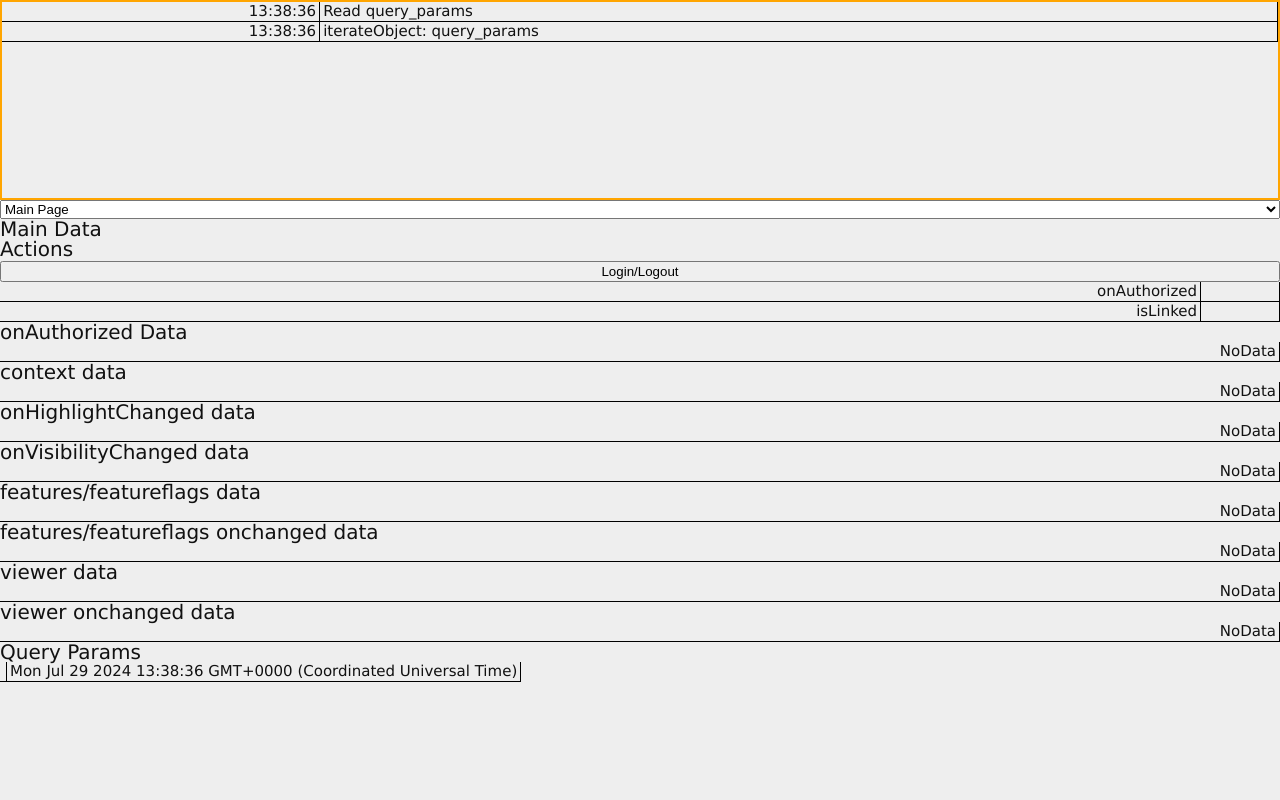
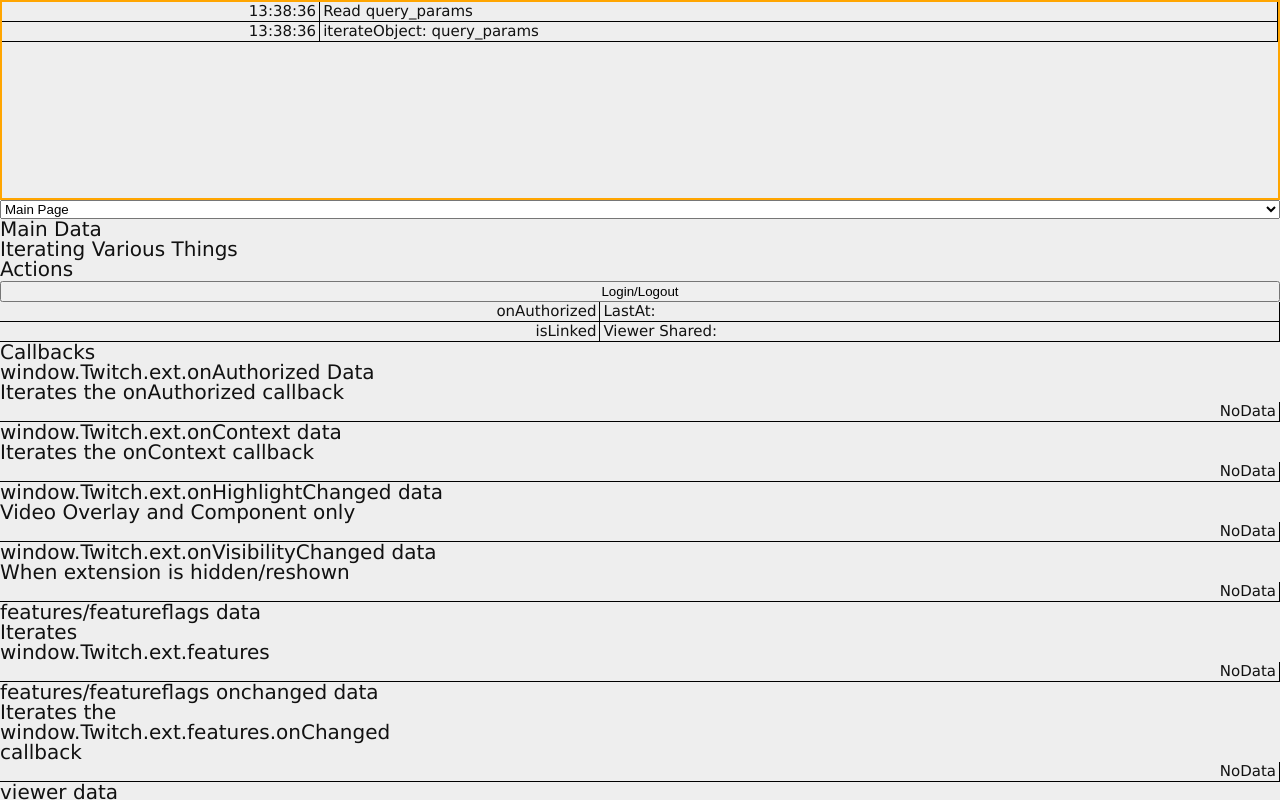
Before and after one commit to BarryCarlyon/twitch_extension_debug, a plain HTML site: page extension/panel/index.html in a window 1280 px wide. Drawn offline with Linux system fonts and the light colour scheme; a script that the page names is missing.

Commit message:
adding more wordings and notes

```diff
--- a/extension/panel/index.html
+++ b/extension/panel/index.html
@@ -28,37 +28,50 @@
             <div id="main_page" class="page active">
                 <h2>Main Data</h2>
 
+                <p>Iterating Various Things</p>
+
                 <div id="buttons">
                     <p>Actions</p>
-                    <button id="share">Login/Logout</button>
+                    <button title="window.Twitch.ext.actions.requestIdShare" id="share">Login/Logout</button>
                 </div>
 
                 <table>
-                    <tr><td>onAuthorized</td><td id="onAuthorized"></td></tr>
-                    <tr><td>isLinked</td><td id="isLinked"></td></tr>
+                    <tr><td>onAuthorized</td><td>LastAt: <span id="onAuthorized"></span></td></tr>
+                    <tr><td>isLinked</td><td>Viewer Shared: <span id="isLinked"></span></td></tr>
                 </table>
 
-                <p>onAuthorized Data</p>
+                <h2>Callbacks</h2>
+
+                <p>window.Twitch.ext.onAuthorized Data</p>
+                <p>Iterates the onAuthorized callback</p>
                 <table id="onAuthorizedData"><tr><td>NoData</td></tr></table>
-                <p>context data</p>
-                <table id="context"><tr><td>NoData</td></tr></table>
+                <p>window.Twitch.ext.onContext data</p>
+                <p>Iterates the onContext callback</p>
+                <table id="onContext"><tr><td>NoData</td></tr></table>
 
-                <p>onHighlightChanged data</p>
+                <p>window.Twitch.ext.onHighlightChanged data</p>
+                <p>Video Overlay and Component only</p>
                 <table id="onHighlightChanged"><tr><td>NoData</td></tr></table>
-                <p>onVisibilityChanged data</p>
+                <p>window.Twitch.ext.onVisibilityChanged data</p>
+                <p>When extension is hidden/reshown</p>
                 <table id="onVisibilityChanged"><tr><td>NoData</td></tr></table>
 
                 <p>features/featureflags data</p>
+                <p>Iterates <pre>window.Twitch.ext.features</pre></p>
                 <table id="features"><tr><td>NoData</td></tr></table>
                 <p>features/featureflags onchanged data</p>
+                <p>Iterates the <pre>window.Twitch.ext.features.onChanged</pre> callback</p>
                 <table id="features_onchanged"><tr><td>NoData</td></tr></table>
 
                 <p>viewer data</p>
+                <p>Iterates the <pre>window.Twitch.ext.viewer</pre> object</p>
                 <table id="viewer"><tr><td>NoData</td></tr></table>
                 <p>viewer onchanged data</p>
+                <p>Iterates the <pre>window.Twitch.ext.viewer.onChanged</pre> object when it occurs</p>
                 <table id="viewer_onchanged"><tr><td>NoData</td></tr></table>
 
                 <p>Query Params</p>
+                <p>Iterate the Query parameters passed to the extension <a href="https://dev.twitch.tv/docs/extensions/reference/#client-query-parameters" target=_blank">Read More</a></p>
                 <div id="query_params"></div>
             </div>
 
@@ -71,8 +84,11 @@
             </div>
 
             <div id="helix_page" class="page">
+                <p>Testing <a href="https://dev.twitch.tv/docs/extensions/frontend-api-usage/" target="_blank">Frontend API Usage</a></a></p>
+                <p>Using the helix token to get the channel the extension is on data from <a href="https://dev.twitch.tv/docs/api/reference/#get-users" target="_blank">Get Users</a></a></p>
                 <h2>Helix Data Channel</h2>
                 <div id="helix_log_channel"></div>
+                <p>Using the helix token to get the viewer of the extension data, if logged in from <a href="https://dev.twitch.tv/docs/api/reference/#get-users" target="_blank">Get Users</a></a></p>
                 <h2>Helix Data User</h2>
                 <div id="helix_log_user"></div>
             </div>
--- a/extension/panel/script.js
+++ b/extension/panel/script.js
@@ -39,11 +39,11 @@ window.Twitch.ext.onAuthorized((auth) => {
     }
 
     if (window.Twitch.ext.viewer.isLinked) {
-        document.getElementById('isLinked').textContent = 'isLinked';
+        document.getElementById('isLinked').textContent = 'Shared';
     } else {
-        document.getElementById('isLinked').textContent = 'isUnLinked';
+        document.getElementById('isLinked').textContent = 'Not Shared';
     }
-    master_log('Read isLinked');
+    master_log('Read window.Twitch.ext.viewer.isLinked');
 
     iterateObject(document.getElementById('viewer'), window.Twitch.ext.viewer);
     window.Twitch.ext.viewer.onChanged(() => {
@@ -74,7 +74,7 @@ window.Twitch.ext.onAuthorized((auth) => {
 window.Twitch.ext.onContext((ctx) => {
     console.log(ctx);
     // don't master log coz SPAM
-    iterateObject(document.getElementById('context'), ctx);
+    iterateObject(document.getElementById('onContext'), ctx);
 });
 window.Twitch.ext.onError((err) => {
     master_log('Read onError! Check console');
```
